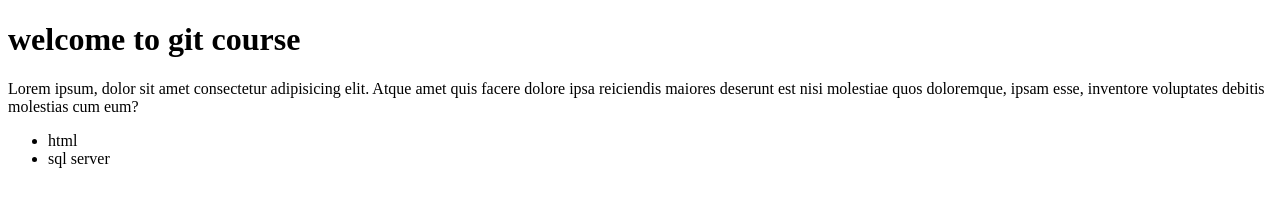
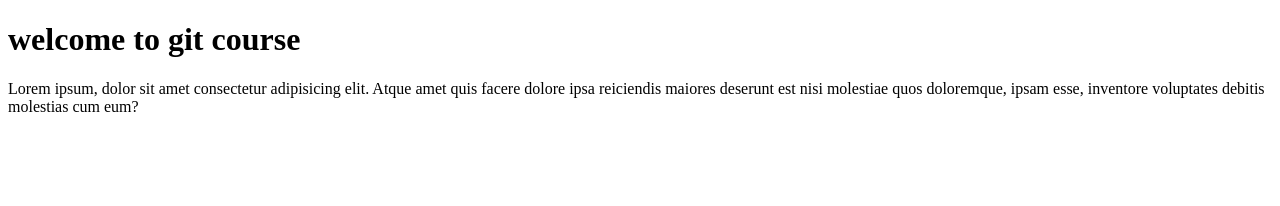
Before and after one commit to tofy2002/gitpractice, a plain HTML site: page index.html in a window 1280 px wide. Drawn offline with Linux system fonts and the light colour scheme.

Commit message:
Revert "Add unordered list to index.html"
This reverts commit 607a773dae68a873d72794e96880956ad3f47ece.

```diff
--- a/index.html
+++ b/index.html
@@ -10,9 +10,6 @@
     <p>
         Lorem ipsum, dolor sit amet consectetur adipisicing elit. Atque amet quis facere dolore ipsa reiciendis maiores deserunt est nisi molestiae quos doloremque, ipsam esse, inventore voluptates debitis molestias cum eum?
     </p>
-    <ul>
-        <li>html</li>
-        <li>sql server</li>
-    </ul>
+
 </body>
 </html>
```
